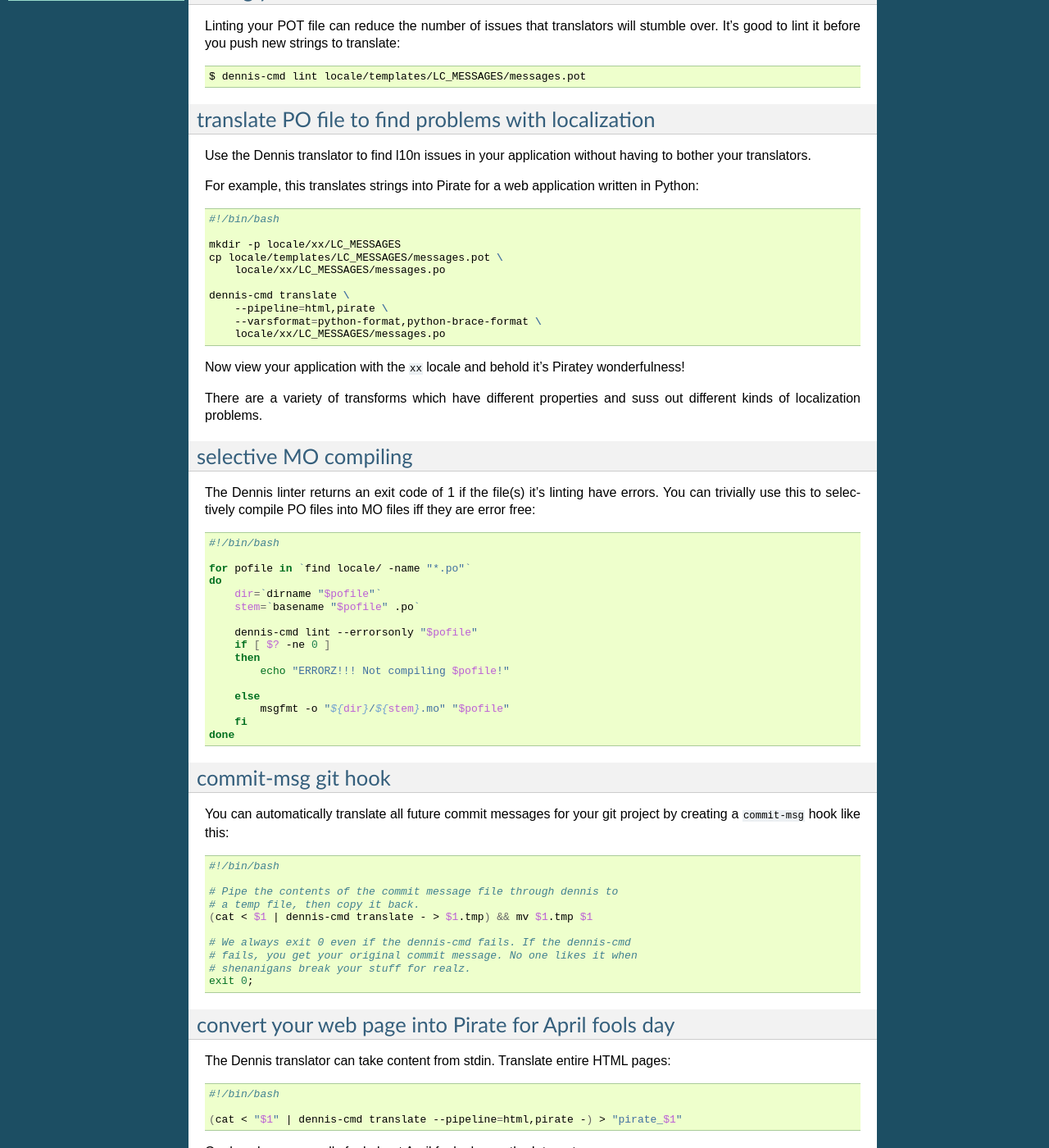
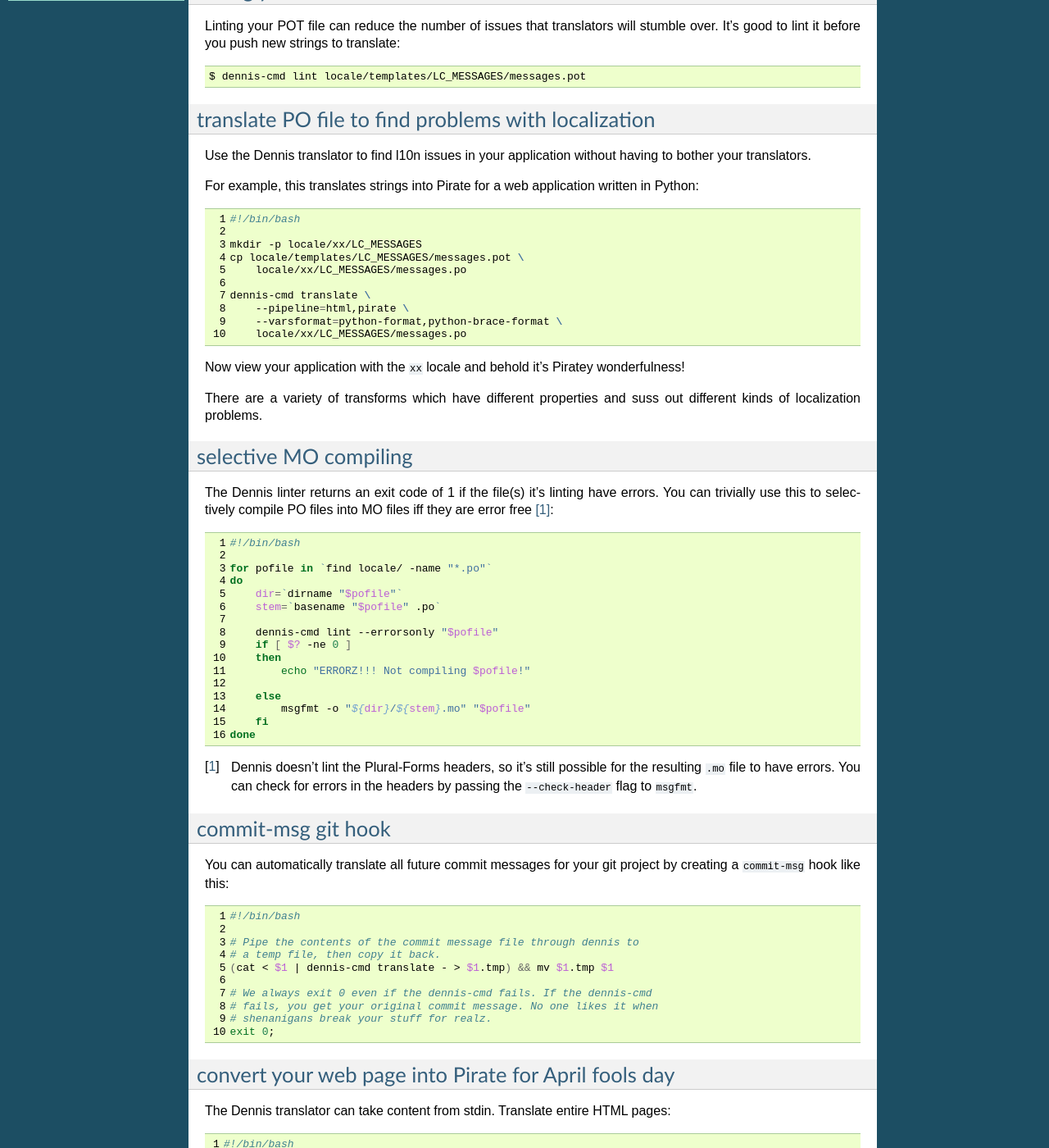
Before and after one commit to mozilla/dennis, a Sphinx documentation site: the page built from docs/recipes.rst, in a window 1280 px wide and 1400 px high, scrolled down 468 px. Shown: the whole window at 82% size. Built offline with Sphinx 7.4.7, drawn with Linux system fonts in a browser that asks for light colours.

Commit message:
Add note about --check-headerr flag to recipes

```diff
--- a/docs/recipes.rst
+++ b/docs/recipes.rst
@@ -42,6 +42,7 @@ For example, this translates strings into Pirate for a web application
 written in Python:
 
 .. code-block:: bash
+   :linenos:
 
    #!/bin/bash
 
@@ -67,9 +68,10 @@ selective MO compiling
 
 The Dennis linter returns an exit code of 1 if the file(s) it's
 linting have errors. You can trivially use this to selectively compile
-PO files into MO files iff they are error free:
+PO files into MO files iff they are error free [#]_:
 
 .. code-block:: bash
+   :linenos:
 
    #!/bin/bash
 
@@ -88,6 +90,11 @@ PO files into MO files iff they are error free:
        fi
    done
 
+.. [#] Dennis doesn't lint the Plural-Forms headers, so it's still
+       possible for the resulting ``.mo`` file to have errors. You
+       can check for errors in the headers by passing the ``--check-header``
+       flag to ``msgfmt``.
+
 
 commit-msg git hook
 ===================
@@ -96,6 +103,7 @@ You can automatically translate all future commit messages for your
 git project by creating a ``commit-msg`` hook like this:
 
 .. code-block:: bash
+   :linenos:
 
    #!/bin/bash
 
@@ -116,6 +124,7 @@ The Dennis translator can take content from stdin. Translate entire
 HTML pages:
 
 .. code-block:: bash
+   :linenos:
 
    #!/bin/bash
 
```
